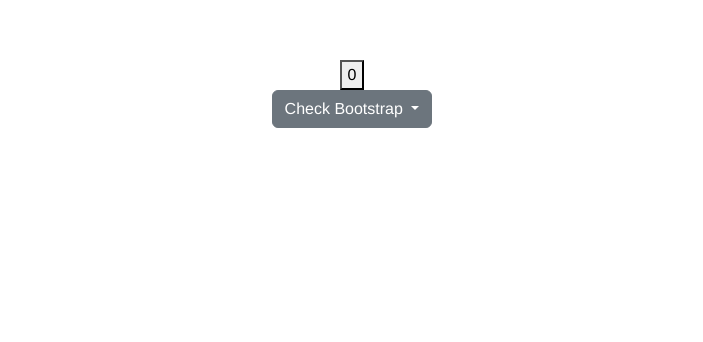
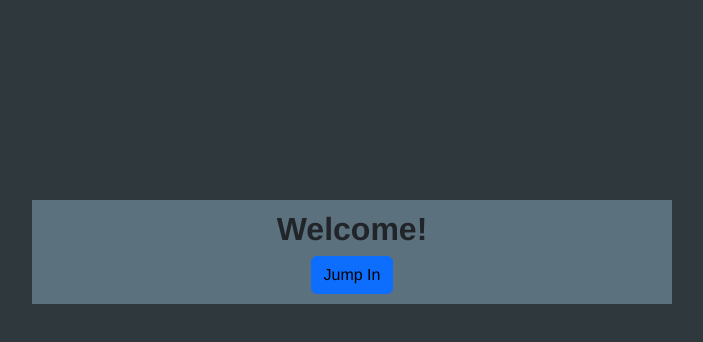
Before and after one commit to paulsparks/local-chatroom, a Vue app: page / in a window 1280 px wide. Shown: the top 342 px of the page, without its empty margins (288-991 px from the left). Built offline with nearby package versions, Linux system fonts and the light colour scheme.

Commit message:
Start of prototype, random name generation

```diff
--- a/src/App.vue
+++ b/src/App.vue
@@ -1,17 +1,18 @@
 <template>
-  <CountingExample/>
-  <BootstrapExample/>
+  <!-- <CountingExample/>
+  <BootstrapExample/> -->
+  <div class="welcomeScreen"><WelcomeScreen/></div>
 </template>
 
 <script>
-import CountingExample from './components/CountingExample.vue';
-import BootstrapExample from './components/BootstrapExample.vue';
+import WelcomeScreen from './components/WelcomeScreen.vue';
+// import CountingExample from './components/CountingExample.vue';
+// import BootstrapExample from './components/BootstrapExample.vue';
 
 export default {
   name: 'App',
   components: {
-    CountingExample,
-    BootstrapExample
+    WelcomeScreen
 }
 }
 </script>
@@ -22,7 +23,14 @@ export default {
   -webkit-font-smoothing: antialiased;
   -moz-osx-font-smoothing: grayscale;
   text-align: center;
-  color: #2c3e50;
-  margin-top: 60px;
+  background-color: #2f383d;
+}
+
+html {
+  background-color: #2f383d;
+}
+
+.welcomeScreen {
+  margin-top: 200px;
 }
 </style>
--- a/src/components/BootstrapExample.vue
+++ b/src/components/BootstrapExample.vue
@@ -15,6 +15,12 @@
       <li><a class="dropdown-item" href="#">Something else</a></li>
     </ul>
   </div>
+
+  <div class="btn-group" role="group" aria-label="Basic example">
+    <button type="button" class="btn btn-primary">Left</button>
+    <button type="button" class="btn btn-primary">Middle</button>
+    <button type="button" class="btn btn-primary">Right</button>
+  </div>
 </template>
 
 <script>
--- /dev/null
+++ b/src/components/WelcomeScreen.vue
@@ -0,0 +1,110 @@
+<template>
+    <div class="container-fluid">
+        <div class="row">
+            <div class="col-6" id="startScreen">
+                <div id="startText">
+                    <div class="row">
+                        <h2 class="openingText">Welcome!</h2>
+                    </div>
+                    <div class="row">
+                        <div class="col-8 buttonWrapper">
+                            <button @:click="generateName(); toggleVisibility('startText'); toggleVisibility('nameDisplay')" type="button" class="btn btn-primary">Jump In</button>
+                        </div>
+                    </div>
+                </div>
+                <div class="row hiddenElement" id="nameDisplay">
+                    <div class="col-8" style="margin-left:auto;margin-right:auto;">
+                        <p style="color:white;">You will go by {{ generatedName }}.</p>
+                        <div class="col-8" style="margin-left:auto;margin-right:auto;">
+                            <button @:click="generateName(); toggleVisibility('startText'); toggleVisibility('nameDisplay')" type="button" class="btn btn-primary">Continue</button>
+                        </div>
+                    </div>
+                </div>
+            </div>
+        </div>
+    </div>
+</template>
+
+<script>
+    export default {
+        name: 'WelcomeScreen',
+        data() {
+            return {
+                nameList: [
+                    'HappyMonkey',
+                    'FluffyElephant',
+                    'HoppingTurtle',
+                    'BlushingCrow',
+                    'FunnyBird',
+                    'WaddlingPenguin',
+                    'SleepyFish',
+                    'ScaryDog',
+                    'CuddlyKitten',
+                    'MasterfulSquirrel'
+                ],
+                generatedName: ''
+            }
+        },
+
+        methods: {
+            generateName() {
+                let randomNum = Math.floor(Math.random() * (this.nameList.length))
+                console.log(randomNum)
+                this.generatedName = this.nameList[randomNum]
+            },
+            removeItem(item) {
+                let element = document.getElementById(item)
+                element.remove()
+            },
+            toggleVisibility(item) {
+                let element = document.getElementById(item)
+                if (element.classList.contains('hiddenElement')) {
+                    element.classList.remove('hiddenElement')
+                    element.classList.add('unhiddenElement')
+                } else {
+                    element.classList.add('hiddenElement')
+                    element.classList.remove('unhiddenElement')
+                }
+            }
+        }
+    }
+</script>
+
+<style scoped>
+    #startScreen {
+        background-color: #5b717d;
+        margin-left: auto;
+        margin-right: auto;
+        padding: 10px;
+    }
+
+    h2 {
+        font-weight: bold;
+    }
+
+    .buttonWrapper {
+        margin-left: auto;
+        margin-right: auto;
+    }
+
+    .btn {
+        color: black;
+    }
+
+    .btn:hover {
+        color: black;
+    }
+
+    .btn:active:focus {
+        color: black;
+    }
+
+    .hiddenElement {
+        display: none;
+    }
+
+    .unhiddenElement {
+        display: block;
+    }
+
+</style>
```
